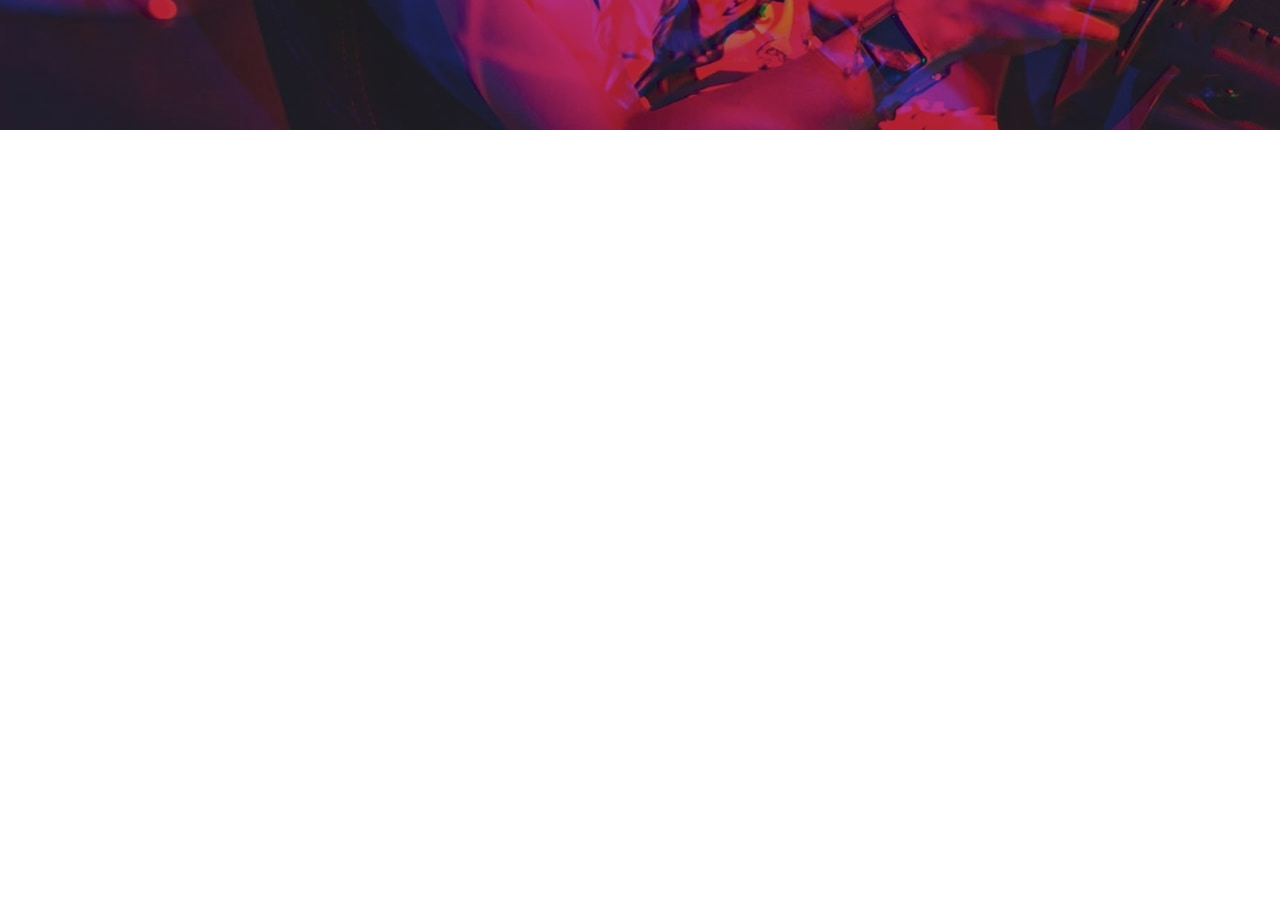
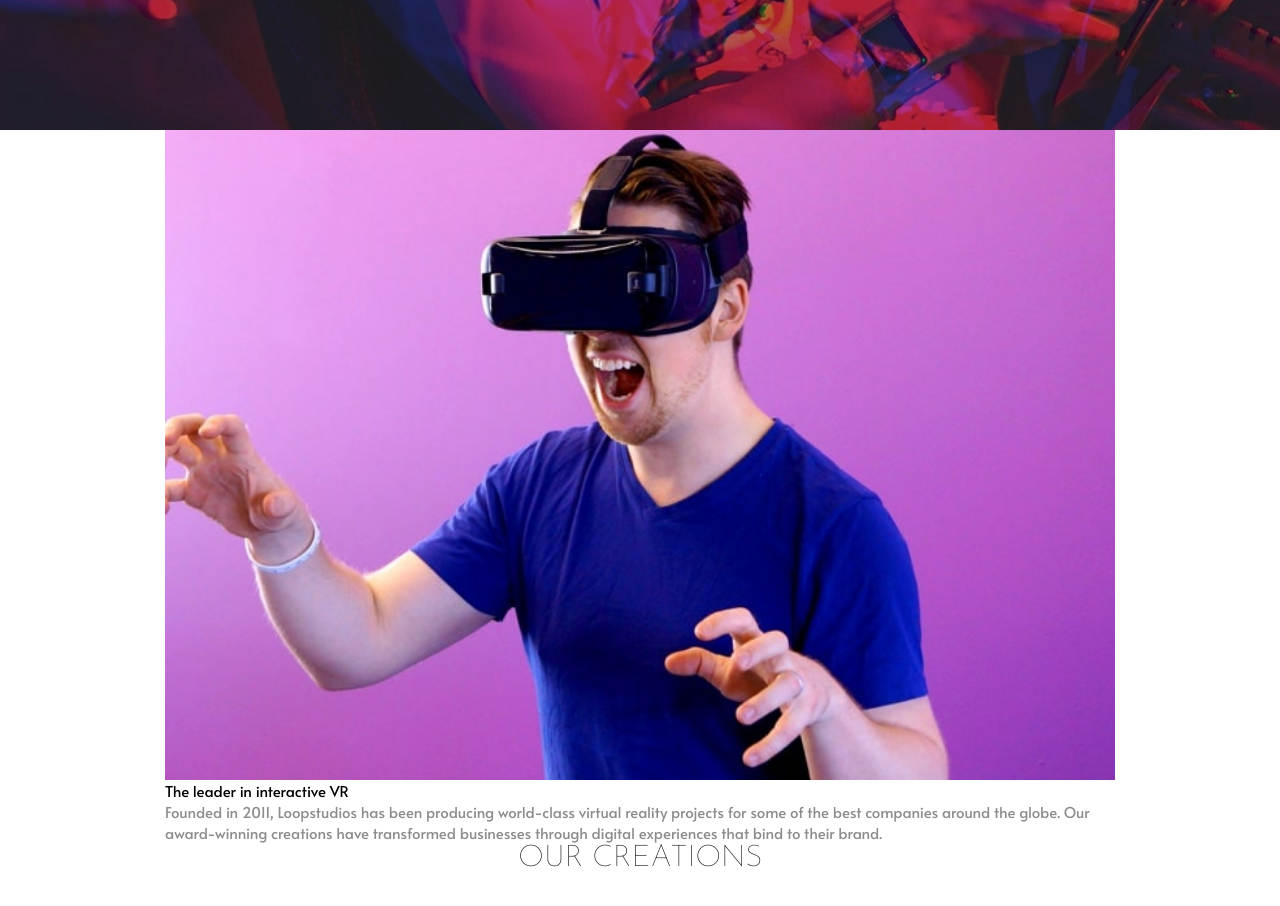
Before and after one commit to michaelrlai88/loopstudios-landing-page-main, a React (Create React App) app in the folder client/: page / in a window 1280 px wide. Shown: the part 520-1426 px from the top of the page. Before the commit the page ends 800 px from the top, so only its background shows below. Built offline with nearby package versions, Linux system fonts and the light colour scheme.

Commit message:
updated main

```diff
--- a/client/package.json
+++ b/client/package.json
@@ -1,11 +1,13 @@
 {
   "name": "client",
+  "homepage": "https://michaelrlai88.github.io/loopstudios-landing-page-main",
   "version": "0.1.0",
   "private": true,
   "dependencies": {
     "@testing-library/jest-dom": "^5.14.1",
     "@testing-library/react": "^11.2.7",
     "@testing-library/user-event": "^12.8.3",
+    "gh-pages": "^3.2.3",
     "react": "^17.0.2",
     "react-dom": "^17.0.2",
     "react-scripts": "4.0.3",
@@ -14,6 +16,8 @@
   },
   "scripts": {
     "start": "react-scripts start",
+    "predeploy": "npm run build",
+    "deploy": "gh-pages -d build",
     "build": "react-scripts build",
     "test": "react-scripts test",
     "eject": "react-scripts eject"
--- a/client/src/components/Header.js
+++ b/client/src/components/Header.js
@@ -147,7 +147,7 @@ const HeroText = styled.div`
   }
 `;
 
-const Header = (props) => {
+const Header = () => {
   const { menuOpen, setMenuOpen } = useContext(MenuContext);
 
   const openMenu = () => {
@@ -156,7 +156,7 @@ const Header = (props) => {
 
   return (
     <HeaderContainer menuOpen={menuOpen}>
-      <Hero menuOpen={menuOpen}>
+      <Hero>
         <Content>
           <Nav>
             <NavBar>
--- a/client/src/components/Main.js
+++ b/client/src/components/Main.js
@@ -1,7 +1,164 @@
-import React from 'react';
+import React, { useContext } from 'react';
+import styled from 'styled-components';
+import theme from '../theme';
+
+import bannerImageMobile from '../images/mobile/image-interactive.jpg';
+import deepEarthMobile from '../images/mobile/image-deep-earth.jpg';
+import nightArcadeMobile from '../images/mobile/image-night-arcade.jpg';
+
+import bannerImageDesktop from '../images/desktop/image-interactive.jpg';
+
+import { MenuContext } from '../context/MenuContext';
+
+const { white, black, darkGray, veryDarkGray } = theme;
+
+const MainContainer = styled.div`
+  display: ${(props) => (props.menuOpen ? 'none' : 'block')};
+  @media screen and (max-width: 1023px) {
+    padding: 180px 24px 0 24px;
+  }
+  @media screen and (min-width: 1024px) {
+    padding: 0 165px;
+  }
+`;
+
+const Contents = styled.div`
+  margin: 0 auto;
+  @media screen and (min-width: 1024px) {
+    max-width: 1110px;
+  }
+`;
+
+const Banner = styled.div``;
+
+const BannerImageContainer = styled.div`
+  img {
+    width: 100%;
+  }
+  @media screen and (max-width: 1023px) {
+    margin-bottom: 50px;
+  }
+`;
+
+const BannerImageMobile = styled.img`
+  display: none;
+  @media screen and (max-width: 1023px) {
+    display: block;
+  }
+`;
+
+const BannerImageDesktop = styled.img`
+  display: none;
+  @media screen and (min-width: 1024px) {
+    display: block;
+  }
+`;
+
+const Text = styled.div``;
+
+const Title = styled.div`
+  @media screen and (max-width: 1023px) {
+    text-align: center;
+    color: ${black};
+    text-transform: uppercase;
+    font-family: 'Josefin Sans', sans-serif;
+    font-weight: 100;
+    font-size: 36px;
+    margin-bottom: 32px;
+  }
+`;
+
+const Para = styled.div`
+  color: ${darkGray};
+  @media screen and (max-width: 1023px) {
+    text-align: center;
+    padding: 26px;
+    margin-bottom: 100px;
+  }
+`;
+
+const Creations = styled.div``;
+
+const CreationsTitle = styled.div`
+  text-align: center;
+  color: ${black};
+  text-transform: uppercase;
+  font-family: 'Josefin Sans', sans-serif;
+  font-weight: 100;
+  font-size: 30px;
+  margin-bottom: 55px;
+`;
+
+const CreationsLinksMobile = styled.div`
+  display: none;
+  div {
+    position: relative;
+    margin-bottom: 24px;
+  }
+
+  h3 {
+    color: ${white};
+    text-transform: uppercase;
+    position: absolute;
+    font-family: 'Josefin Sans', sans-serif;
+    font-weight: 100;
+    font-size: 24px;
+    width: 120px;
+    z-index: 1;
+    bottom: 24px;
+    left: 24px;
+  }
+  img {
+    width: 100%;
+    filter: brightness(0.7);
+    display: block;
+  }
+  @media screen and (max-width: 1023px) {
+    display: block;
+  }
+`;
+
+const DeepEarth = styled.div``;
+
+const NightArcade = styled.div``;
 
 const Main = () => {
-  return <div></div>;
+  const { menuOpen, setMenuOpen } = useContext(MenuContext);
+
+  return (
+    <MainContainer menuOpen={menuOpen}>
+      <Contents>
+        <Banner>
+          <BannerImageContainer>
+            <BannerImageMobile src={bannerImageMobile} />
+            <BannerImageDesktop src={bannerImageDesktop} />
+          </BannerImageContainer>
+          <Text>
+            <Title>The leader in interactive VR</Title>
+            <Para>
+              Founded in 2011, Loopstudios has been producing world-class
+              virtual reality projects for some of the best companies around the
+              globe. Our award-winning creations have transformed businesses
+              through digital experiences that bind to their brand.
+            </Para>
+          </Text>
+        </Banner>
+        <Creations>
+          <CreationsTitle>Our creations</CreationsTitle>
+          <CreationsLinksMobile>
+            <div>
+              <h3>Deep earth</h3>
+              <img src={deepEarthMobile} alt='' />
+            </div>
+            <div>
+              <h3>Night arcade</h3>
+              <img src={nightArcadeMobile} alt='' />
+            </div>
+          </CreationsLinksMobile>
+        </Creations>
+      </Contents>
+    </MainContainer>
+  );
 };
 
 export default Main;
```
Also changed, not shown: 20 other files (tests, documents, lock files or other folders).
